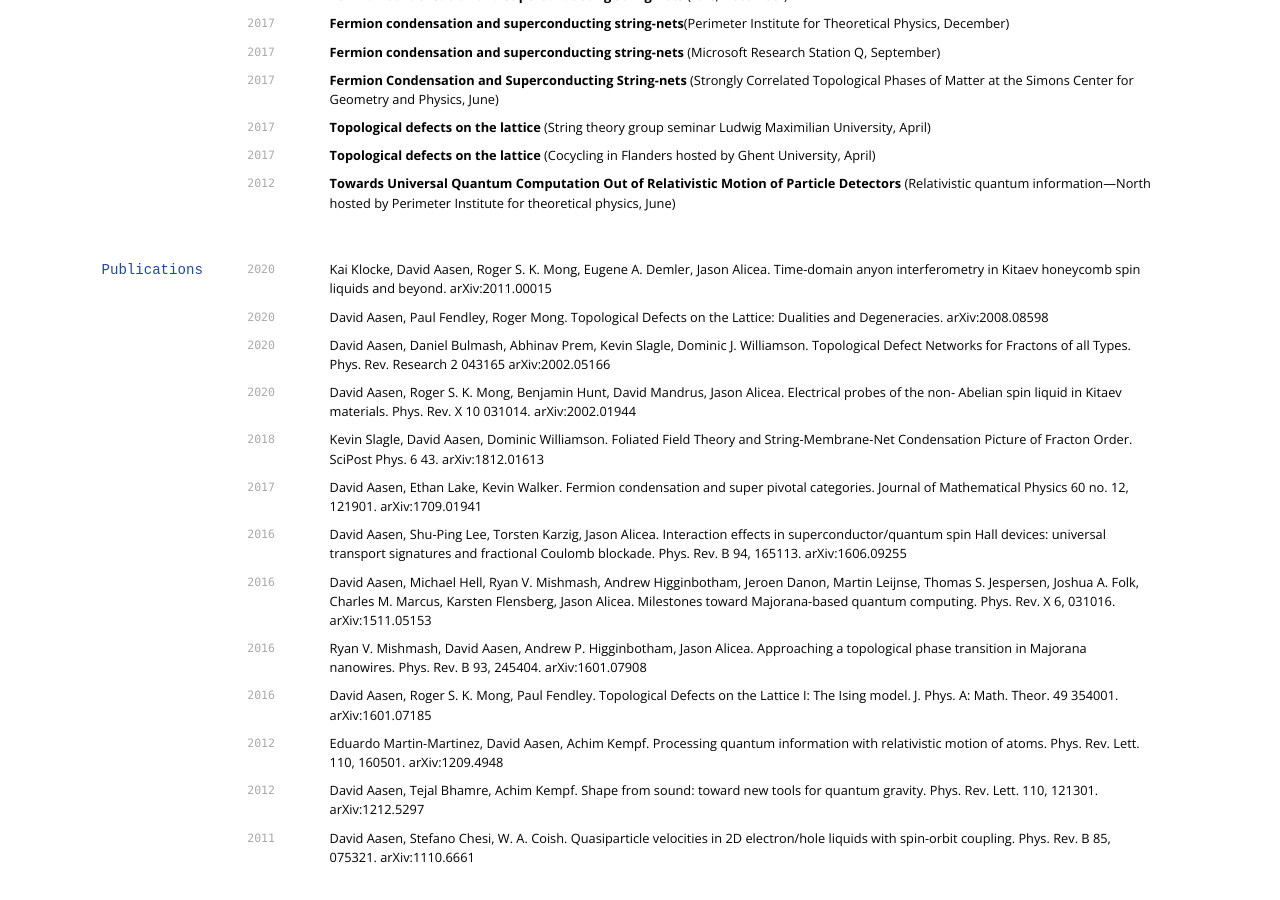
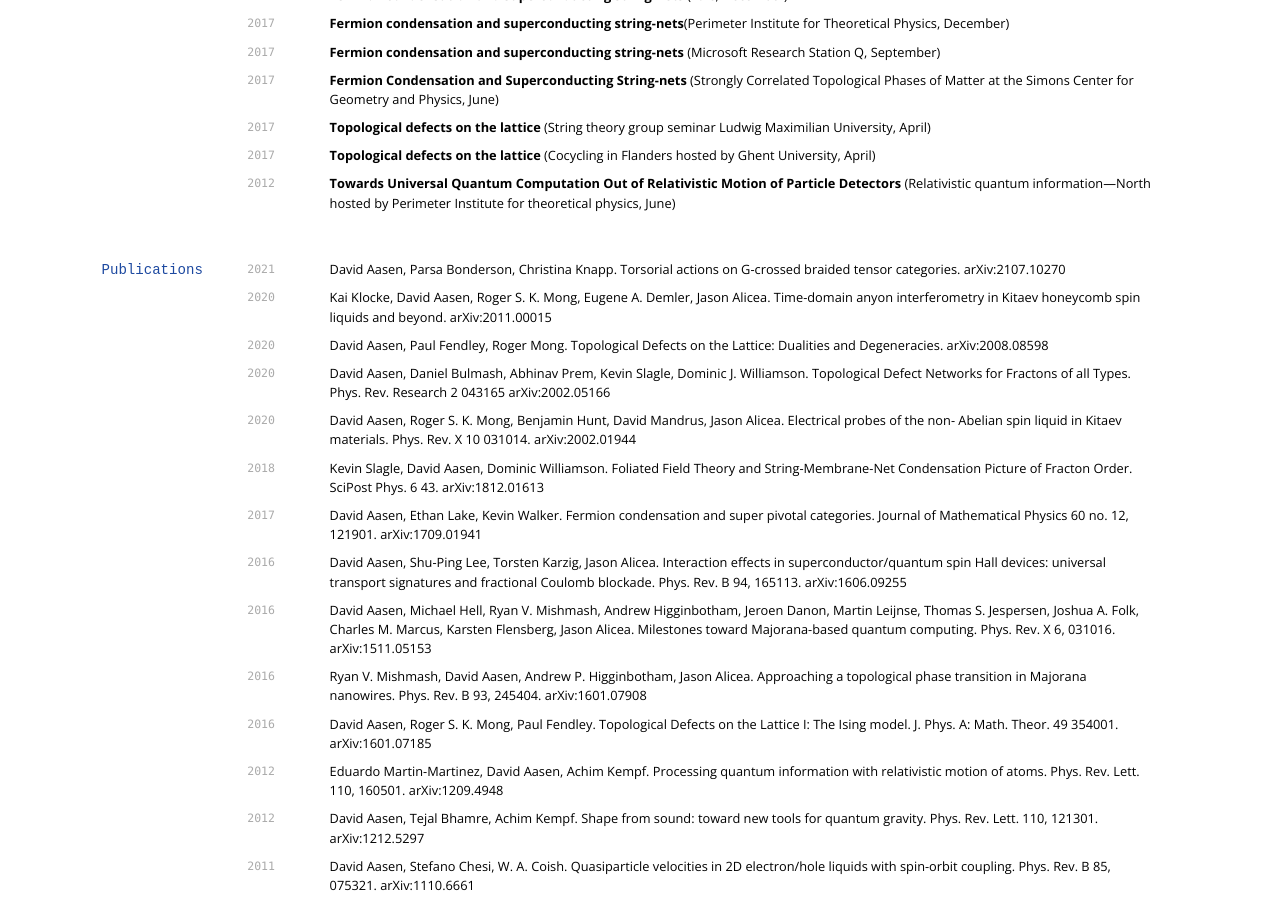
Before and after one commit to davidaasen/davidaasen.github.io, a Jekyll site: the page built from CV.md, in a window 1280 px wide and 900 px high, scrolled down 998 px. Built offline with Jekyll 4.4.1, drawn with Linux system fonts in a browser that asks for light colours; nearby versions of some CDN libraries.

Commit message:
Update CV.md

```diff
--- a/CV.md
+++ b/CV.md
@@ -105,6 +105,10 @@ __Towards Universal Quantum Computation Out of Relativistic Motion of Particle D
 ## Publications
 
 <!-- ### Journals -->
+`2021`
+David Aasen, Parsa Bonderson, Christina Knapp. Torsorial actions on G-crossed braided tensor categories. [arXiv:2107.10270](https://arxiv.org/abs/2107.10270)
+
+
 `2020`
 Kai Klocke, David Aasen, Roger S. K. Mong, Eugene A. Demler, Jason Alicea. Time-domain anyon interferometry in Kitaev honeycomb spin liquids and beyond. [arXiv:2011.00015](https://arxiv.org/abs/2011.00015)
 
```
